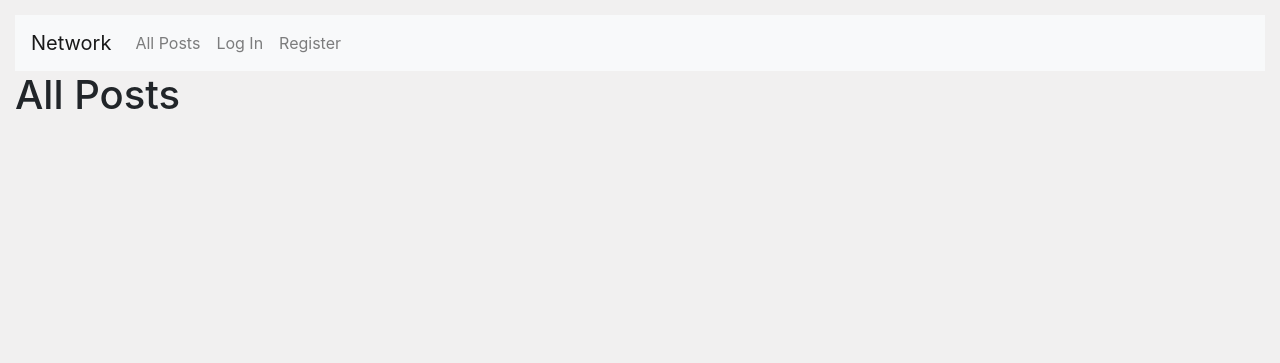
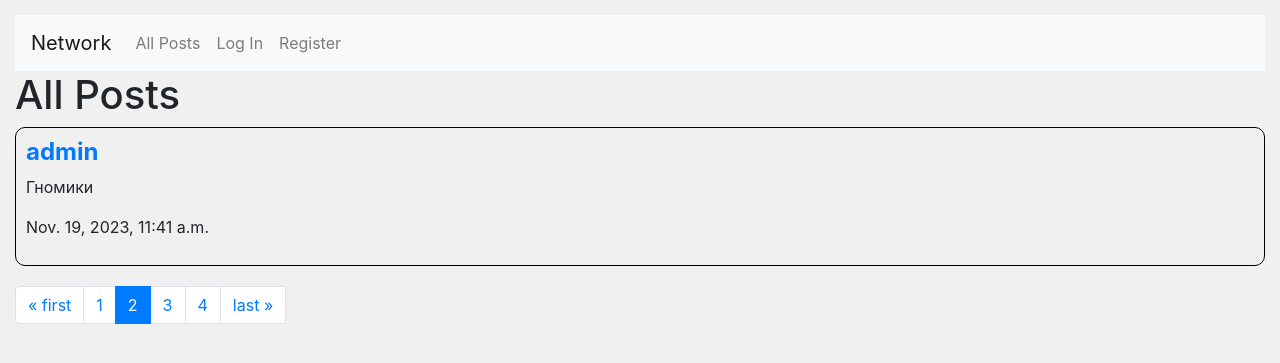
Before and after one commit to Browwniass/CS50Projects, a Django app: page /?page=2 in a window 1280 px wide. Shown: the top 363 px of the page. Run offline with Django 3.2, Linux system fonts and the light colour scheme; data comes from the database, SQL or seed files in the repository; some libraries are stand-ins or nearby versions.

Commit message:
Add Pagination

```diff
--- a/network/templates/network/index.html
+++ b/network/templates/network/index.html
@@ -12,12 +12,69 @@
             <input class="btn btn-primary" type="submit" value="Send">
         </form>
     </div>
-    {% for post in posts %}
+    <!--{% for post in posts %}
         <div class="post-item">
             <h4><a class="link" color="black "href="{% url 'profile' post.user.id %}"><strong>{{ post.user }}</strong></a></h4>
             <p>{{ post.content }}</p>
             <p>{{ post.date }}</p>
         </div>
-    {% endfor %}
+    {% endfor %}-->
     {% endif %}
+
+{% for post in page_obj %}
+{# Each "contact" is a Contact model object. #}
+<div class="post-item">
+    <h4><a class="link" color="black "href="{% url 'profile' post.user.id %}"><strong>{{ post.user }}</strong></a></h4>
+    <p>{{ post.content }}</p>
+    <p>{{ post.date }}</p>
+</div>
+{% endfor %}
+
+<!--<div class="pagination">
+    <span class="step-links">
+        {% if page_obj.has_previous %}
+            <a href="?page=1">&laquo; first</a>
+            <a href="?page={{ page_obj.previous_page_number }}">previous</a>
+        {% endif %}
+
+        <span class="current">
+            Page {{ page_obj.number }} of {{ page_obj.paginator.num_pages }}.
+        </span>
+
+        {% if page_obj.has_next %}
+            <a href="?page={{ page_obj.next_page_number }}">next</a>
+            <a href="?page={{ page_obj.paginator.num_pages }}">last &raquo;</a>
+        {% endif %}
+    </span>
+</div>-->
+<nav aria-label="Page navigation example">
+    <ul class="pagination">
+        {% if page_obj.has_previous %}
+            <li class="page-item"><a class="page-link" href="?page=1">&laquo; first</a></li>
+
+            {% if page_obj.previous_page_number > 1 %}
+                <li class="page-item"><a class="page-link" href="?page={{ page_obj.previous_page_number|add:'-1' }}">{{ page_obj.number|add:"-2" }}</a></li>
+            {% endif %}
+
+            <li hidden class="page-item"><a class="page-link" href="?page={{ page_obj.previous_page_number }}">previous</a></li>
+            <li class="page-item"><a class="page-link" href="?page={{ page_obj.previous_page_number }}">{{ page_obj.number|add:"-1" }}</a></li>
+        {% endif %}
+
+        <li class="page-item active" aria-current="page">
+            <span class="page-link">
+                {{ page_obj.number }}
+              <span class="sr-only">(current)</span>
+            </span>
+          </li>
+
+        {% if page_obj.has_next %}
+            <li class="page-item"><a class="page-link" href="?page={{ page_obj.next_page_number }}">{{ page_obj.number|add:"1" }}</a></li>
+            {% if page_obj.next_page_number <  page_obj.paginator.num_pages %}
+                <li class="page-item"><a class="page-link" href="?page={{ page_obj.next_page_number|add:'1' }}">{{ page_obj.number|add:"2" }}</a></li>
+            {% endif %}
+            <li hidden class="page-item"><a class="page-link" href="?page={{ page_obj.next_page_number }}">next</a></li>
+            <li class="page-item"></li><a class="page-link" href="?page={{ page_obj.paginator.num_pages }}">last &raquo;</a></li>
+        {% endif %}
+    </ul>
+  </nav>
 {% endblock %}
--- a/network/views.py
+++ b/network/views.py
@@ -5,14 +5,19 @@ from django.http import HttpResponse, HttpResponseRedirect
 from django.shortcuts import render
 from django.urls import reverse
 from django.http import JsonResponse
-
+from django.core.paginator import Paginator
 from .models import User, Post, Follow
 
 
 def index(request):
     if request.method=="GET":
         posts=Post.objects.all().order_by('-date')
-        return render(request, "network/index.html", {'posts':posts})
+
+        paginator = Paginator(posts, 1)  # Show 10 contacts per page.
+        page_number = request.GET.get("page")
+        page_obj = paginator.get_page(page_number)
+
+        return render(request, "network/index.html", {'posts':posts, 'page_obj':page_obj})
     return render(request, "network/index.html")
 
 def profile_view(request, id):
```
